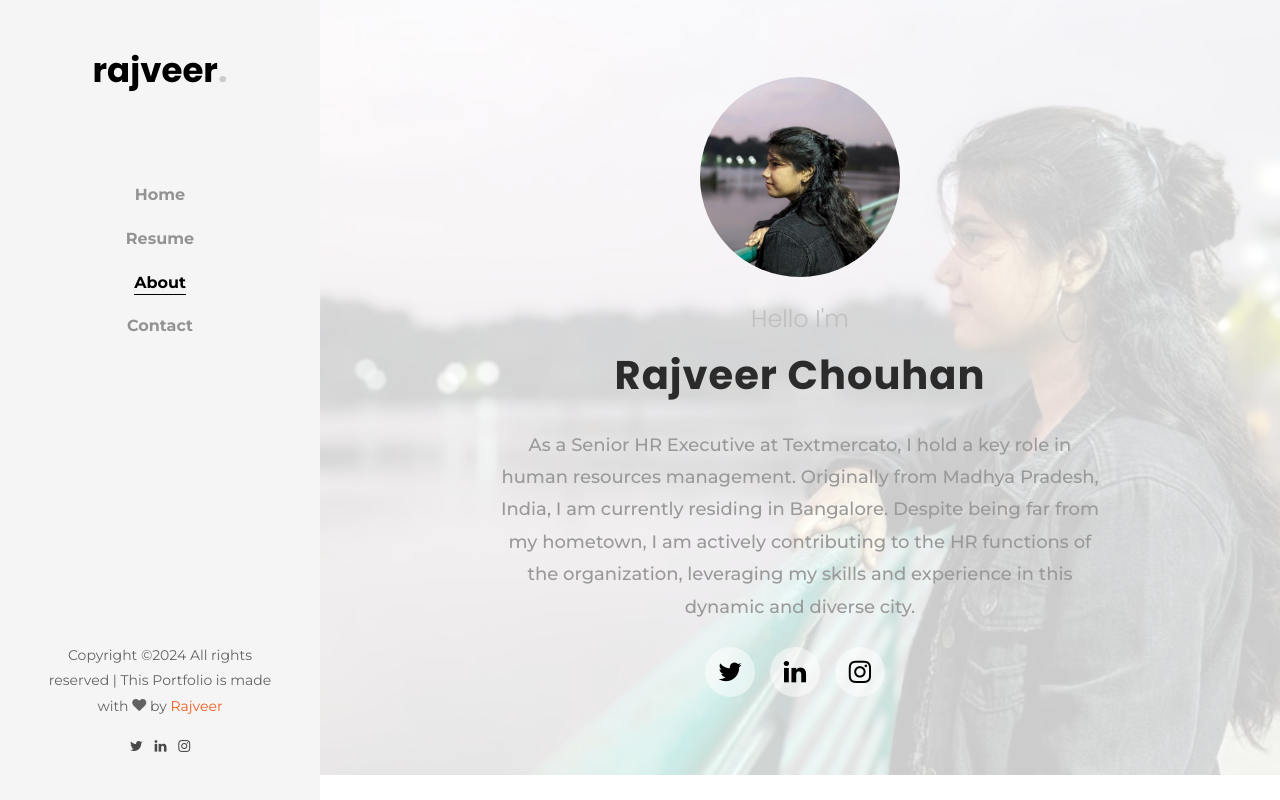
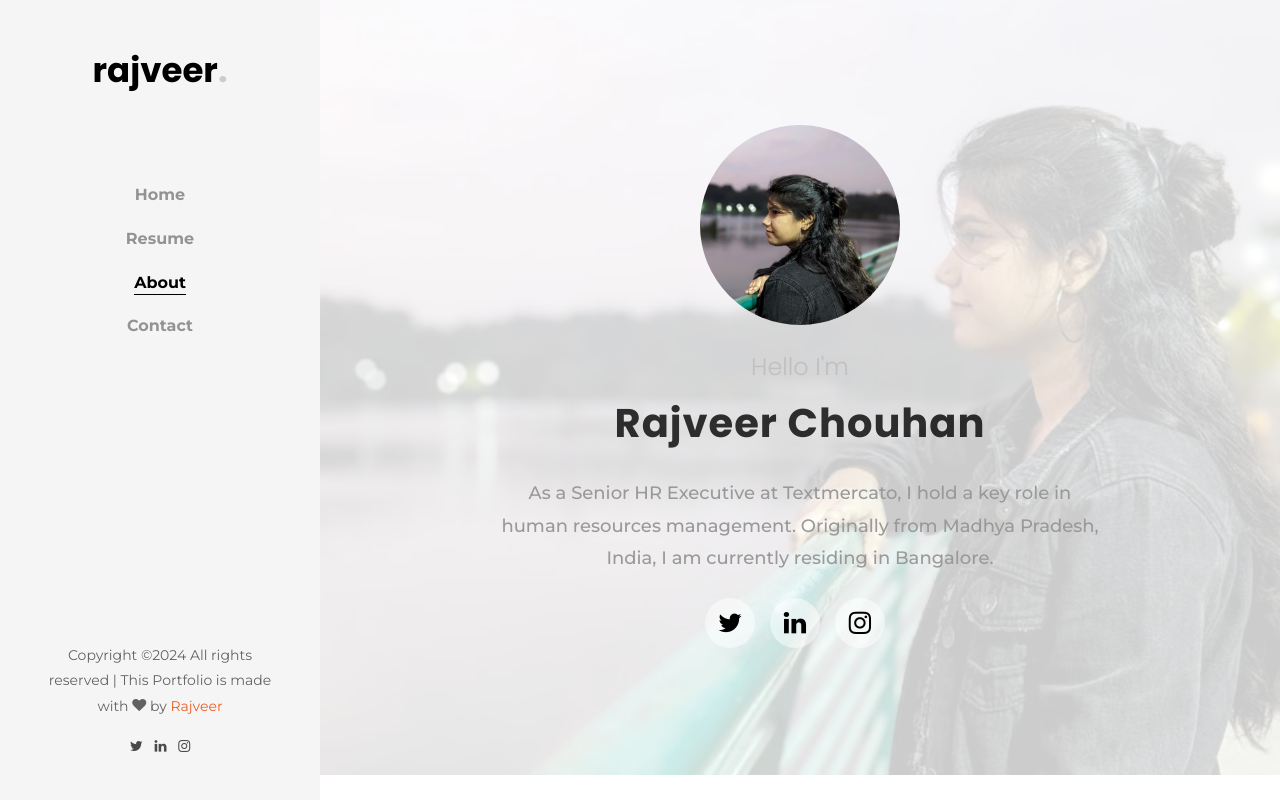
Before and after one commit to rajveech/rajveech.github.io, a plain HTML site: page about.html in a window 1280 px wide. Shown: the top 800 px of the page. Drawn offline with Linux system fonts and the light colour scheme; files whose address does not match are found by name.

Commit message:
Add files via upload
updated about me file

```diff
--- a/about.html
+++ b/about.html
@@ -61,7 +61,7 @@
 						<div class="desc">
 							<h2 class="subheading">Hello I'm</h2>
 							<h1 class="mb-4">Rajveer Chouhan</h1>
-							<p class="mb-4">As a Senior HR Executive at Textmercato, I hold a key role in human resources management. Originally from Madhya Pradesh, India, I am currently residing in Bangalore. Despite being far from my hometown, I am actively contributing to the HR functions of the organization, leveraging my skills and experience in this dynamic and diverse city.</p>
+							<p class="mb-4">As a Senior HR Executive at Textmercato, I hold a key role in human resources management. Originally from Madhya Pradesh, India, I am currently residing in Bangalore.</p>
 							<ul class="ftco-social mt-3">
                 <li class="ftco-animate"><a target="_blank" href="#"><span class="icon-twitter"></span></a></li>
                 <li class="ftco-animate"><a target="_blank" href="https://www.linkedin.com/in/rajveer-chouhan-07a501111/"><span class="icon-linkedin"></span></a></li>
```
